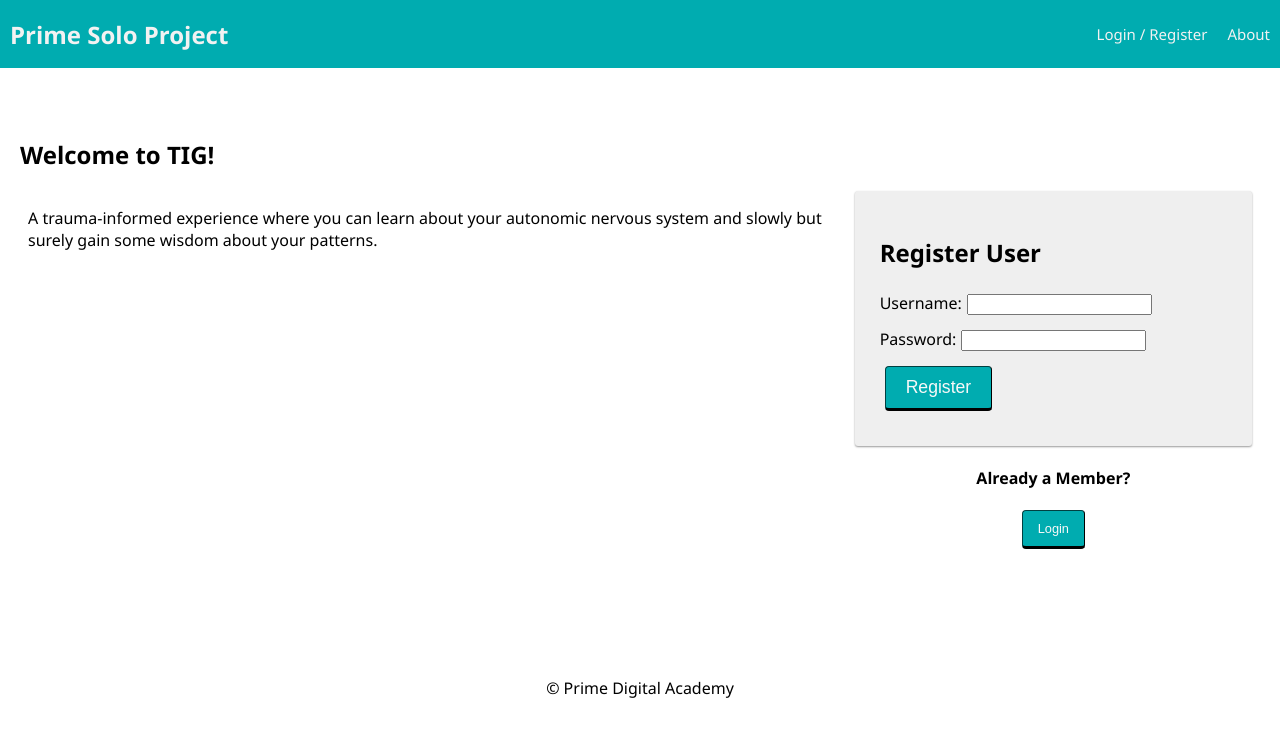
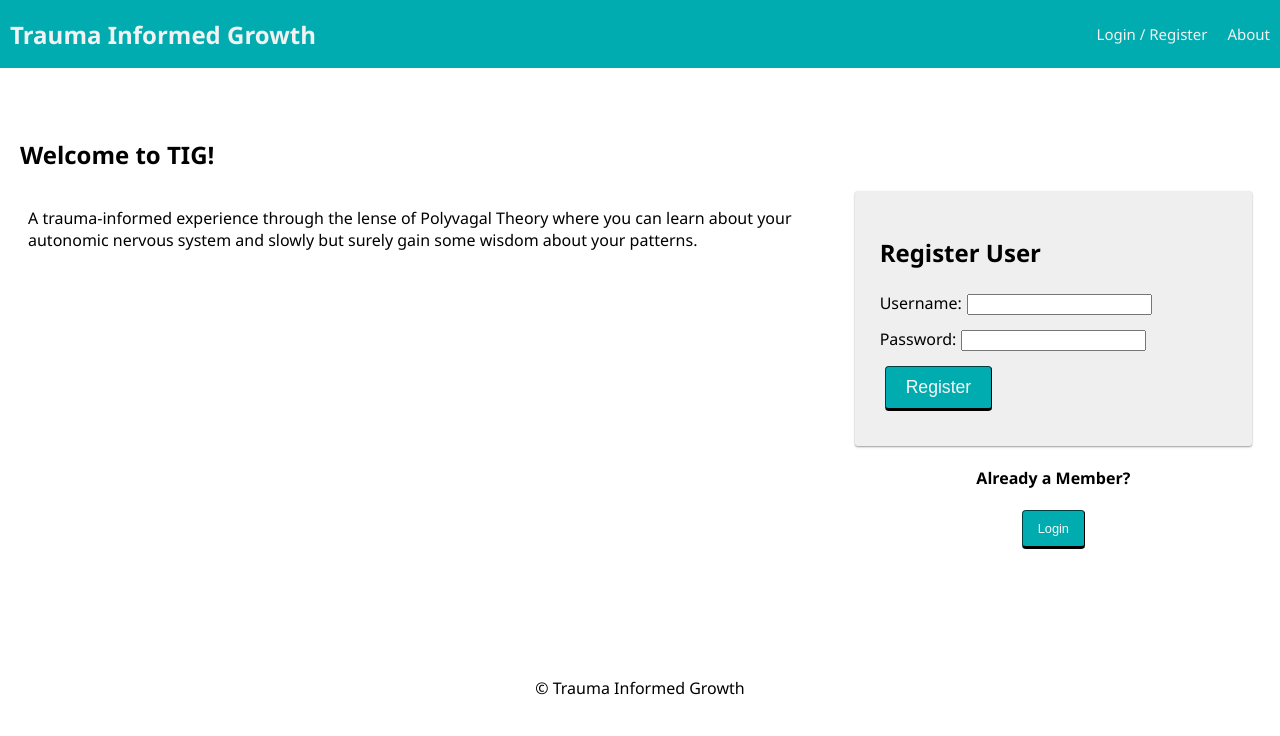
Before and after one commit to leilasadr/TIG---prime-solo-project, a React (Create React App) app: page /#/home in a window 1280 px wide. Shown: the top 736 px of the page. Built offline with nearby package versions, Linux system fonts and the light colour scheme; no server answers.

Commit message:
the info page is now the Pvt description page - and it is hooked up in nav bar and in App.jsx

```diff
--- a/src/components/App/App.jsx
+++ b/src/components/App/App.jsx
@@ -15,7 +15,7 @@ import ProtectedRoute from '../ProtectedRoute/ProtectedRoute';
 
 import AboutPage from '../AboutPage/AboutPage';
 import UserPage from '../UserPage/UserPage';
-import InfoPage from '../InfoPage/InfoPage';
+import PvtDescription from '../PvtDescription/PvtDescription';
 import LandingPage from '../LandingPage/LandingPage';
 import LoginPage from '../LoginPage/LoginPage';
 import RegisterPage from '../RegisterPage/RegisterPage';
@@ -63,9 +63,9 @@ function App() {
           <ProtectedRoute
             // logged in shows InfoPage else shows LoginPage
             exact
-            path="/info"
+            path="/PVT"
           >
-            <InfoPage />
+            <PvtDescription />
           </ProtectedRoute>
 
           <Route
--- a/src/components/Footer/Footer.jsx
+++ b/src/components/Footer/Footer.jsx
@@ -7,7 +7,7 @@ import './Footer.css';
 // or even care what the redux state is, so it doesn't need 'connect()'
 
 function Footer() {
-  return <footer>&copy; Prime Digital Academy</footer>;
+  return <footer>&copy; Trauma Informed Growth</footer>;
 }
 
 export default Footer;
--- a/src/components/LandingPage/LandingPage.jsx
+++ b/src/components/LandingPage/LandingPage.jsx
@@ -21,7 +21,7 @@ function LandingPage() {
         <div className="grid-col grid-col_8">
 
           <p>
-            A trauma-informed experience where you can learn about your autonomic nervous system
+            A trauma-informed experience through the lense of Polyvagal Theory where you can learn about your autonomic nervous system
             and slowly but surely gain some wisdom about your patterns.
           </p>
         </div>
--- a/src/components/Nav/Nav.jsx
+++ b/src/components/Nav/Nav.jsx
@@ -10,7 +10,7 @@ function Nav() {
   return (
     <div className="nav">
       <Link to="/home">
-        <h2 className="nav-title">Prime Solo Project</h2>
+        <h2 className="nav-title">Trauma Informed Growth</h2>
       </Link>
       <div>
         {/* If no user is logged in, show these links */}
@@ -28,8 +28,8 @@ function Nav() {
               Home
             </Link>
 
-            <Link className="navLink" to="/info">
-              Info Page
+            <Link className="navLink" to="/PVT">
+              What's PVT?
             </Link>
 
             <LogOutButton className="navLink" />
--- a/src/components/InfoPage/InfoPage.jsx
+++ b/src/components/PvtDescription/PvtDescription.jsx
@@ -5,12 +5,12 @@ import React from 'react';
 // It doesn't dispatch any redux actions or display any part of redux state
 // or even care what the redux state is
 
-function InfoPage() {
+function PvtDescription() {
   return (
     <div className="container">
-      <p>Info Page</p>
+      <p>This is where the user will read/learn about Polyvagal Theory.</p>
     </div>
   );
 }
 
-export default InfoPage;
+export default PvtDescription;
```
